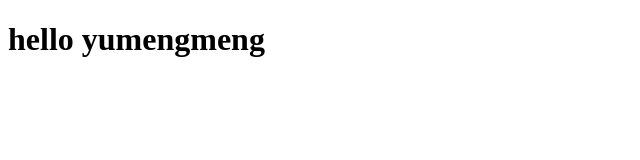
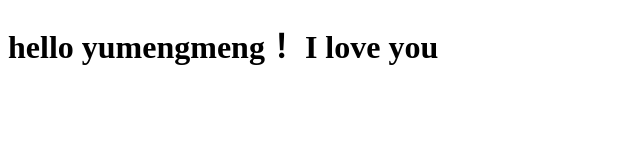
Before and after one commit to Nateleo/coursera-2, a plain HTML site: page site/index.html in a window 1280 px wide. Shown: the whole page, without its empty margins (0-640 px from the left). Drawn offline with Linux system fonts and the light colour scheme.

Commit message:
Small addition to our page content

```diff
--- a/site/index.html
+++ b/site/index.html
@@ -4,6 +4,6 @@
 <title>hello yumengmeng</title>
 </head>
 <body>
- <h1>hello yumengmeng</h1>
+ <h1>hello yumengmeng！ I love you</h1>
 </body>
 </html>
```
